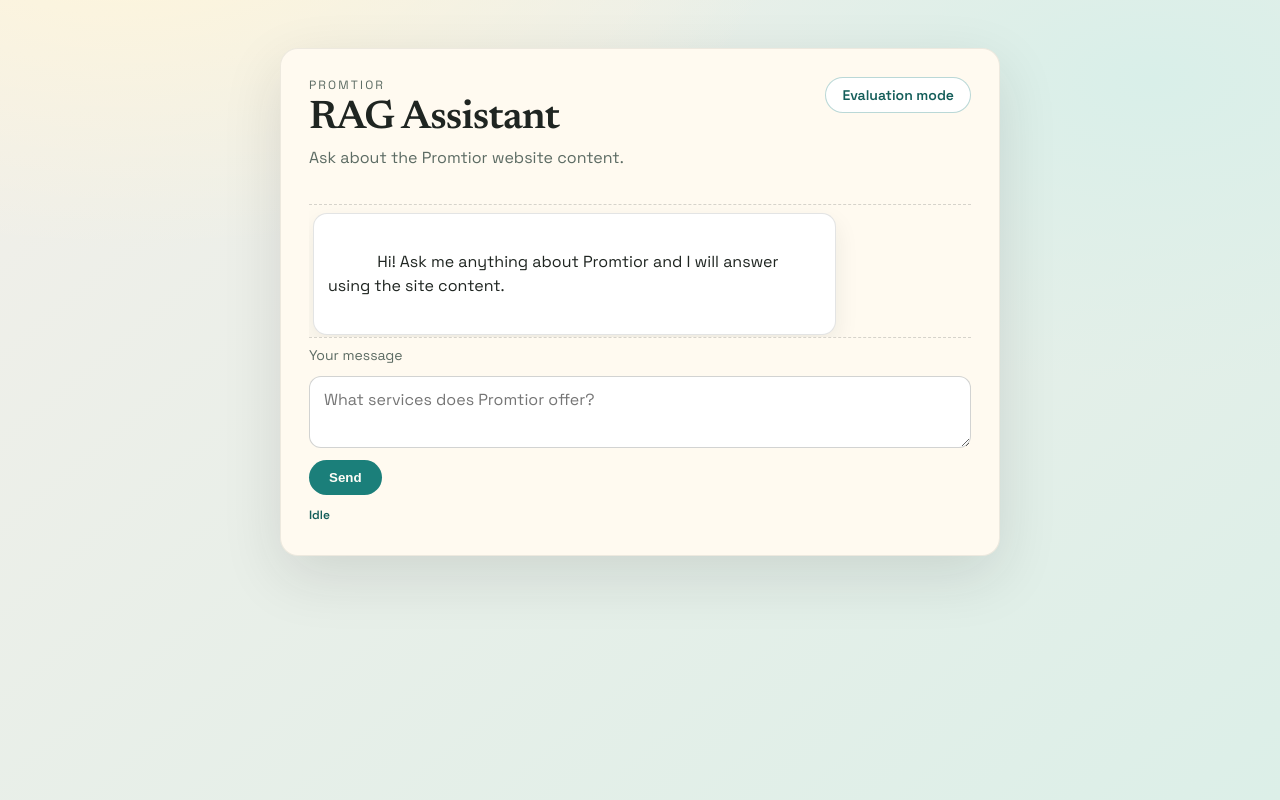
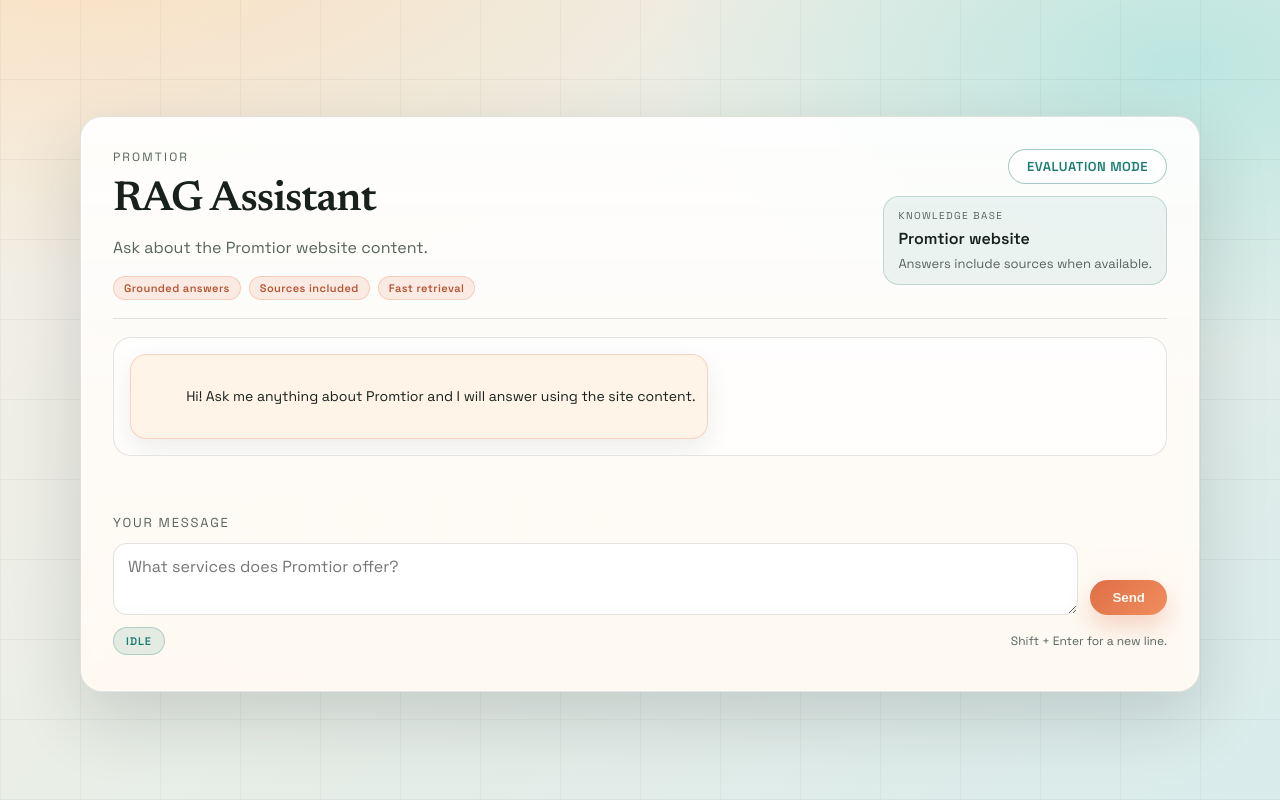
Before and after one commit to JuanPabloConde10/Challenge-Promtior, a plain HTML site: page frontend/index.html in a window 1280 px wide. Drawn offline with Linux system fonts and the light colour scheme; files that its build step writes are made by us from their sources; files whose address does not match are found by name.

Commit message:
documentation

```diff
--- a/frontend/index.html
+++ b/frontend/index.html
@@ -14,20 +14,32 @@
   </head>
   <body>
     <main class="page">
-      <section class="card">
+      <section class="card chat-card">
         <header class="header">
           <div class="header-top">
-            <div>
+            <div class="header-copy">
               <p class="eyebrow">Promtior</p>
               <h1>RAG Assistant</h1>
               <p class="subtitle">Ask about the Promtior website content.</p>
+              <div class="chip-row">
+                <span class="chip">Grounded answers</span>
+                <span class="chip">Sources included</span>
+                <span class="chip">Fast retrieval</span>
+              </div>
             </div>
-            <a class="link-button" href="/evaluation">Evaluation mode</a>
+            <div class="header-actions">
+              <a class="link-button" href="/evaluation">Evaluation mode</a>
+              <div class="meta-card">
+                <span>Knowledge base</span>
+                <strong>Promtior website</strong>
+                <p>Answers include sources when available.</p>
+              </div>
+            </div>
           </div>
         </header>
 
         <div id="chat" class="chat">
-          <div class="message bot">
+          <div class="message bot intro">
             Hi! Ask me anything about Promtior and I will answer using the site content.
           </div>
         </div>
@@ -44,7 +56,10 @@
             ></textarea>
             <button class="button" type="submit">Send</button>
           </div>
-          <span id="status" class="status">Idle</span>
+          <div class="form-footer">
+            <span id="status" class="status">Idle</span>
+            <span class="form-hint">Shift + Enter for a new line.</span>
+          </div>
         </form>
       </section>
     </main>
--- a/frontend/styles.css
+++ b/frontend/styles.css
@@ -1,12 +1,14 @@
 :root {
-  --bg-1: #f2efe9;
-  --bg-2: #dcefe8;
-  --card: #fffaf0;
-  --ink: #1f2521;
-  --muted: #5c6b63;
-  --accent: #1b7f7a;
-  --accent-dark: #145e5a;
-  --shadow: rgba(31, 37, 33, 0.12);
+  --bg-1: #f6efe4;
+  --bg-2: #d9eceb;
+  --card: #fff9f1;
+  --ink: #18211d;
+  --muted: #56645c;
+  --accent: #df6f46;
+  --accent-2: #1b7c72;
+  --accent-dark: #b65531;
+  --shadow: rgba(24, 33, 29, 0.16);
+  --stroke: rgba(24, 33, 29, 0.12);
 }
 
 * {
@@ -19,25 +21,76 @@ body {
   font-family: "Space Grotesk", system-ui, -apple-system, sans-serif;
   color: var(--ink);
   background:
-    radial-gradient(1200px 600px at 10% -10%, #fff6db 0%, transparent 55%),
-    radial-gradient(900px 500px at 90% 10%, #d9efe9 0%, transparent 60%),
+    repeating-linear-gradient(
+      0deg,
+      rgba(24, 33, 29, 0.04) 0px,
+      rgba(24, 33, 29, 0.04) 1px,
+      transparent 1px,
+      transparent 80px
+    ),
+    repeating-linear-gradient(
+      90deg,
+      rgba(24, 33, 29, 0.04) 0px,
+      rgba(24, 33, 29, 0.04) 1px,
+      transparent 1px,
+      transparent 80px
+    ),
+    radial-gradient(1200px 600px at 8% -10%, rgba(255, 210, 158, 0.5) 0%, transparent 60%),
+    radial-gradient(900px 500px at 92% 8%, rgba(154, 224, 216, 0.55) 0%, transparent 58%),
     linear-gradient(140deg, var(--bg-1) 0%, var(--bg-2) 100%);
 }
 
 .page {
+  min-height: 100vh;
   display: grid;
   place-items: center;
-  padding: 48px 20px;
+  padding: 56px 22px 48px;
 }
 
 .card {
-  width: min(720px, 100%);
-  background: var(--card);
-  border-radius: 18px;
-  box-shadow: 0 20px 60px var(--shadow);
-  padding: 28px 28px 32px;
-  border: 1px solid rgba(31, 37, 33, 0.08);
-  backdrop-filter: blur(8px);
+  width: min(1120px, 100%);
+  min-height: 72vh;
+  background: linear-gradient(180deg, rgba(255, 255, 255, 0.92), rgba(255, 249, 241, 0.96));
+  border-radius: 22px;
+  box-shadow: 0 26px 70px var(--shadow), 0 0 0 1px rgba(255, 255, 255, 0.6) inset;
+  padding: 32px 32px 36px;
+  border: 1px solid var(--stroke);
+  backdrop-filter: blur(10px);
+  animation: cardIn 420ms ease;
+}
+
+.chat-card {
+  display: flex;
+  flex-direction: column;
+  gap: 18px;
+}
+
+.header {
+  padding-bottom: 18px;
+  border-bottom: 1px solid var(--stroke);
+}
+
+.header-top {
+  display: grid;
+  grid-template-columns: minmax(0, 1fr) auto;
+  gap: 24px;
+  align-items: start;
+}
+
+.header-top > .link-button {
+  justify-self: end;
+}
+
+.header-copy {
+  display: grid;
+  gap: 8px;
+}
+
+.header-actions {
+  display: grid;
+  gap: 12px;
+  justify-items: end;
+  justify-self: end;
 }
 
 .header h1 {
@@ -45,14 +98,7 @@ body {
   font-family: "Newsreader", serif;
   font-weight: 600;
   letter-spacing: -0.02em;
-  font-size: clamp(28px, 4vw, 40px);
-}
-
-.header-top {
-  display: flex;
-  justify-content: space-between;
-  align-items: flex-start;
-  gap: 16px;
+  font-size: clamp(28px, 4vw, 42px);
 }
 
 .eyebrow {
@@ -64,58 +110,124 @@ body {
 }
 
 .subtitle {
-  margin: 0 0 18px;
+  margin: 0;
   color: var(--muted);
+  max-width: 520px;
+}
+
+.chip-row {
+  display: flex;
+  flex-wrap: wrap;
+  gap: 8px;
+  margin-top: 10px;
+}
+
+.chip {
+  display: inline-flex;
+  align-items: center;
+  gap: 6px;
+  padding: 4px 10px;
+  border-radius: 999px;
+  background: rgba(223, 111, 70, 0.12);
+  border: 1px solid rgba(223, 111, 70, 0.25);
+  color: var(--accent-dark);
+  font-size: 11px;
+  font-weight: 600;
+  letter-spacing: 0.04em;
+}
+
+.meta-card {
+  border-radius: 16px;
+  border: 1px solid rgba(27, 124, 114, 0.22);
+  background: rgba(27, 124, 114, 0.08);
+  padding: 12px 14px;
+  display: grid;
+  gap: 6px;
+  font-size: 13px;
+  color: var(--muted);
+  min-width: 200px;
+}
+
+.meta-card span {
+  text-transform: uppercase;
+  letter-spacing: 0.14em;
+  font-size: 10px;
+}
+
+.meta-card strong {
+  color: var(--ink);
+  font-size: 16px;
+  font-weight: 600;
+}
+
+.meta-card p {
+  margin: 0;
 }
 
 .form {
   display: grid;
   gap: 12px;
-  margin-top: 8px;
+  margin-top: auto;
 }
 
 .input-row {
   display: grid;
+  grid-template-columns: 1fr auto;
+  align-items: end;
   gap: 12px;
 }
 
 .label {
-  font-size: 14px;
+  font-size: 13px;
   color: var(--muted);
+  text-transform: uppercase;
+  letter-spacing: 0.14em;
 }
 
 .input {
   width: 100%;
-  border-radius: 12px;
-  border: 1px solid rgba(31, 37, 33, 0.2);
+  border-radius: 14px;
+  border: 1px solid var(--stroke);
   padding: 12px 14px;
   font: inherit;
-  background: #ffffff;
+  background: rgba(255, 255, 255, 0.92);
   color: var(--ink);
   resize: vertical;
   min-height: 72px;
+  box-shadow: inset 0 1px 0 rgba(255, 255, 255, 0.7);
 }
 
-.input:focus {
-  outline: 2px solid rgba(27, 127, 122, 0.35);
-  border-color: var(--accent);
+.input:focus,
+.input:focus-visible {
+  outline: 2px solid rgba(223, 111, 70, 0.25);
+  border-color: rgba(223, 111, 70, 0.55);
 }
 
 .button {
   justify-self: start;
   border: none;
   border-radius: 999px;
-  padding: 10px 20px;
-  background: var(--accent);
-  color: #fffdf7;
+  padding: 10px 22px;
+  background: linear-gradient(135deg, var(--accent) 0%, #f08d5e 100%);
+  color: #fff7ee;
   font-weight: 600;
   cursor: pointer;
-  transition: transform 120ms ease, background 120ms ease;
+  box-shadow: 0 12px 24px rgba(223, 111, 70, 0.28);
+  transition: transform 140ms ease, box-shadow 140ms ease, filter 140ms ease;
 }
 
 .button:hover {
-  background: var(--accent-dark);
   transform: translateY(-1px);
+  box-shadow: 0 16px 30px rgba(223, 111, 70, 0.32);
+}
+
+.button:active {
+  transform: translateY(1px) scale(0.99);
+}
+
+.button:focus-visible {
+  outline: 2px solid rgba(223, 111, 70, 0.35);
+  outline-offset: 2px;
 }
 
 .link-button {
@@ -123,57 +235,99 @@ body {
   align-items: center;
   justify-content: center;
   border-radius: 999px;
-  padding: 8px 16px;
+  padding: 8px 18px;
   text-decoration: none;
-  color: var(--accent-dark);
-  border: 1px solid rgba(27, 127, 122, 0.3);
-  background: #ffffff;
+  color: var(--accent-2);
+  border: 1px solid rgba(27, 124, 114, 0.4);
+  background: rgba(255, 255, 255, 0.8);
   font-weight: 600;
-  font-size: 14px;
-  transition: transform 120ms ease, border 120ms ease;
+  font-size: 13px;
+  letter-spacing: 0.04em;
+  text-transform: uppercase;
+  transition: transform 140ms ease, border 140ms ease, color 140ms ease;
 }
 
 .link-button:hover {
   transform: translateY(-1px);
-  border-color: rgba(27, 127, 122, 0.6);
+  border-color: rgba(27, 124, 114, 0.75);
+  color: #0f5b55;
+}
+
+.link-button:focus-visible {
+  outline: 2px solid rgba(27, 124, 114, 0.35);
+  outline-offset: 2px;
+}
+
+.form-footer {
+  display: flex;
+  flex-wrap: wrap;
+  align-items: center;
+  justify-content: space-between;
+  gap: 12px;
+}
+
+.form-hint {
+  font-size: 12px;
+  color: var(--muted);
 }
 
 .chat {
-  margin-top: 18px;
   display: grid;
   gap: 12px;
-  max-height: 360px;
+  padding: 16px;
+  border-radius: 18px;
+  background: rgba(255, 255, 255, 0.78);
+  border: 1px solid var(--stroke);
+  box-shadow: inset 0 1px 0 rgba(255, 255, 255, 0.8);
+  max-height: clamp(260px, 46vh, 540px);
   overflow-y: auto;
-  padding: 8px 4px 2px;
-  border-top: 1px dashed rgba(31, 37, 33, 0.18);
-  border-bottom: 1px dashed rgba(31, 37, 33, 0.18);
+  scrollbar-width: thin;
+  scrollbar-color: rgba(24, 33, 29, 0.25) transparent;
+}
+
+.chat::-webkit-scrollbar {
+  width: 8px;
+}
+
+.chat::-webkit-scrollbar-thumb {
+  background: rgba(24, 33, 29, 0.2);
+  border-radius: 999px;
 }
 
 .message {
-  max-width: 80%;
+  max-width: 78%;
   padding: 12px 14px;
-  border-radius: 14px;
+  border-radius: 16px;
   line-height: 1.5;
   white-space: pre-wrap;
-  box-shadow: 0 10px 24px rgba(31, 37, 33, 0.08);
+  box-shadow: 0 10px 26px rgba(24, 33, 29, 0.08);
+  animation: messageIn 160ms ease;
 }
 
 .message.user {
   justify-self: end;
-  background: #e6f5f2;
-  border: 1px solid rgba(27, 127, 122, 0.18);
+  background: linear-gradient(140deg, rgba(223, 111, 70, 0.2), rgba(223, 111, 70, 0.06));
+  border: 1px solid rgba(223, 111, 70, 0.28);
 }
 
 .message.bot {
   justify-self: start;
   background: #ffffff;
-  border: 1px solid rgba(31, 37, 33, 0.12);
+  border: 1px solid var(--stroke);
+}
+
+.message.intro {
+  max-width: 60%;
+  padding: 10px 12px;
+  font-size: 14px;
+  background: #fff4e7;
+  border-color: rgba(223, 111, 70, 0.25);
 }
 
 .sources {
   margin-top: 10px;
   padding-top: 8px;
-  border-top: 1px dashed rgba(31, 37, 33, 0.18);
+  border-top: 1px dashed rgba(24, 33, 29, 0.2);
   font-size: 12px;
   color: var(--muted);
 }
@@ -193,7 +347,7 @@ body {
 }
 
 .sources-list a {
-  color: var(--accent-dark);
+  color: var(--accent-2);
   text-decoration: none;
 }
 
@@ -202,9 +356,68 @@ body {
 }
 
 .status {
+  display: inline-flex;
+  align-items: center;
+  padding: 6px 12px;
+  border-radius: 999px;
+  background: rgba(27, 124, 114, 0.12);
+  color: var(--accent-2);
+  border: 1px solid rgba(27, 124, 114, 0.25);
+  font-size: 11px;
   font-weight: 600;
-  color: var(--accent-dark);
-  font-size: 12px;
+  letter-spacing: 0.08em;
+  text-transform: uppercase;
+}
+
+@keyframes cardIn {
+  from {
+    transform: translateY(12px);
+    opacity: 0;
+  }
+  to {
+    transform: translateY(0);
+    opacity: 1;
+  }
+}
+
+@keyframes messageIn {
+  from {
+    transform: translateY(6px);
+    opacity: 0.7;
+  }
+  to {
+    transform: translateY(0);
+    opacity: 1;
+  }
+}
+
+@media (prefers-reduced-motion: reduce) {
+  .card,
+  .message {
+    animation: none;
+  }
+
+  .button,
+  .link-button {
+    transition: none;
+  }
+}
+
+@media (max-width: 900px) {
+  .header-top {
+    grid-template-columns: 1fr;
+  }
+
+  .header-actions,
+  .header-top > .link-button {
+    justify-items: start;
+    justify-self: start;
+    width: 100%;
+  }
+
+  .meta-card {
+    width: 100%;
+  }
 }
 
 @media (max-width: 640px) {
@@ -212,14 +425,13 @@ body {
     padding: 22px 18px 24px;
   }
 
+  .input-row {
+    grid-template-columns: 1fr;
+  }
+
   .button {
     width: 100%;
     justify-self: stretch;
-  }
-
-  .header-top {
-    flex-direction: column;
-    align-items: flex-start;
   }
 
   .link-button {
```
Also changed, not shown: doc/image.png (added), 2 other files.
